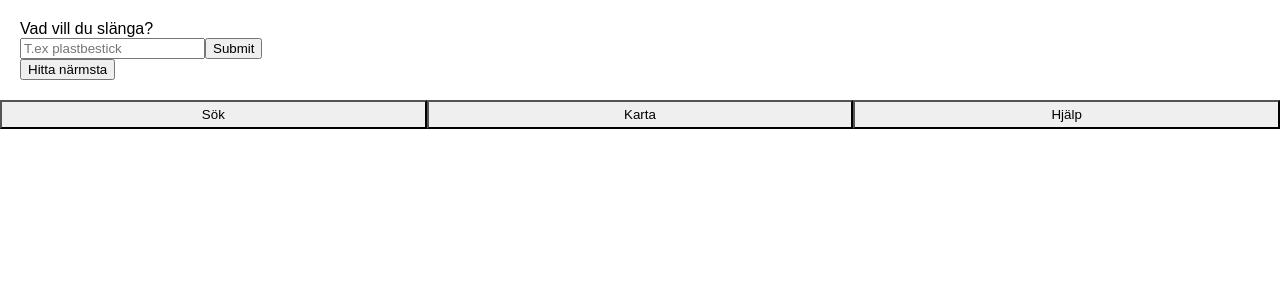
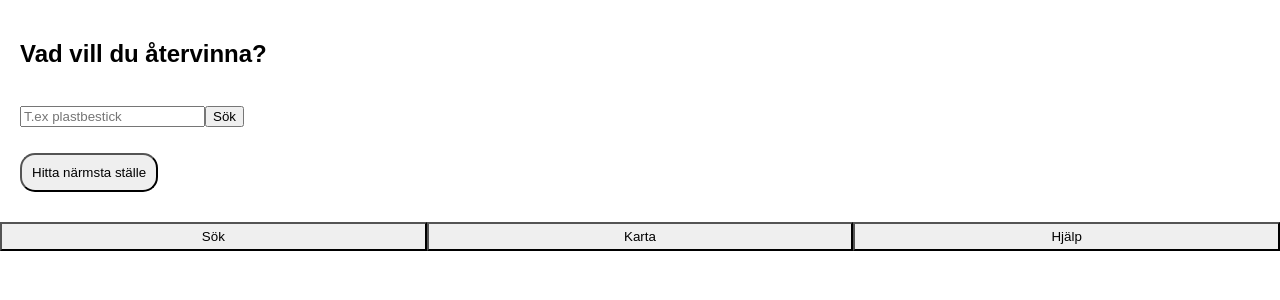
Before and after one commit to uddesson/atervinn-stan-prototype, a React (Create React App) app: page / in a window 1280 px wide. Shown: the top 300 px of the page. Built offline with nearby package versions, Linux system fonts and the light colour scheme.

Commit message:
Further draft for searchFunction

```diff
--- a/src/components/SearchInput.js
+++ b/src/components/SearchInput.js
@@ -6,7 +6,7 @@ class SearchInput extends Component {
         return(
             <React.Fragment>
                 <form onSubmit={this.props.handleSearch}>
-                <label htmlFor="search">Vad vill du slänga?</label>
+                    <label htmlFor="search" className="hidden">Vad vill du återvinna?</label>
                     <br/>
                     <input  name="search"
                             type="text"
@@ -15,7 +15,7 @@ class SearchInput extends Component {
                             value={this.props.searchWord}
                     >
                     </input>
-                    <input type="submit"></input>
+                    <input type="submit" value="Sök"></input>
                 </form>
 
                 <div>
--- a/src/components/SearchView.js
+++ b/src/components/SearchView.js
@@ -5,45 +5,77 @@ import searchData from '../searchData.json';
 
 class SearchView extends React.Component {
 
-
-    compatibleResults = searchData.filter(function(result){
-        return result.compatible === true;
-    })
+    state = {
+        searchOutput: '',
+        showActionButton: true,
+    }
 
     handleSearch = (event) => {
         event.preventDefault();
-        /* Check for results and return them here,
-        also needs error and default output */
-        console.log('Search output..')
-        console.log(searchData)
-        console.log(this.compatibleResults)
-
         this.checkForMatch(this.props.searchWord);
     }
 
     checkForMatch = (searchWord) => {
-        let matches = searchData.filter(function(match){
+        let matches = searchData.filter(function(match) {
             return match.name === searchWord;
         })
 
-        console.log(matches)
+        if(matches.length === 0) {
+            this.setState({
+                searchOutput: 'Vi hittar inga resultat som matchar din sökning',
+                showActionButton: false
+            })
+        }
+
+        else {
+            let searchOutput = matches.map(function(result){
+                if(result.compatible === false){
+                    return {
+                        text: result.name + ' ska sorteras som ' + result.sortedAs + ' på en återvinningscentral. Läs mer under "Hjälp".',
+                        compatible: result.compatible
+                    }
+                }
+                else if(result.compatible === true){
+                    return {
+                        text: result.name + ' kan du återvinna i stan. Sorteras som ' + result.sortedAs + '.',
+                        compatible: result.compatible
+                    }
+                }
+            })
+
+            searchOutput = searchOutput[0];
+
+            this.setState({
+                searchOutput: searchOutput.text,
+                showActionButton: searchOutput.compatible
+            })
+        }
     }
+
 
     render(){
         return (
             <div className="container">
+                <h2>Vad vill du återvinna?</h2>
+
                 <SearchInput
                     setSeachWordToState={this.props.setSeachWordToState}
                     searchWord={this.props.searchWord}
                     handleSearch={this.handleSearch}
                 />
 
-                <Button
-                    onClick={this.props.toggleView}
-                    value={'karta'}
-                    content={'Hitta närmsta'}
-                />
-                <div></div>
+                <p>
+                    {this.state.searchOutput}
+                </p>
+
+                {this.state.showActionButton &&
+                    <Button
+                        onClick={this.props.toggleView}
+                        value={'karta'}
+                        content={'Hitta närmsta ställe'}
+                        className={'btn__call-to-action'}
+                    />
+                 }
 
             </div>
         )
```
